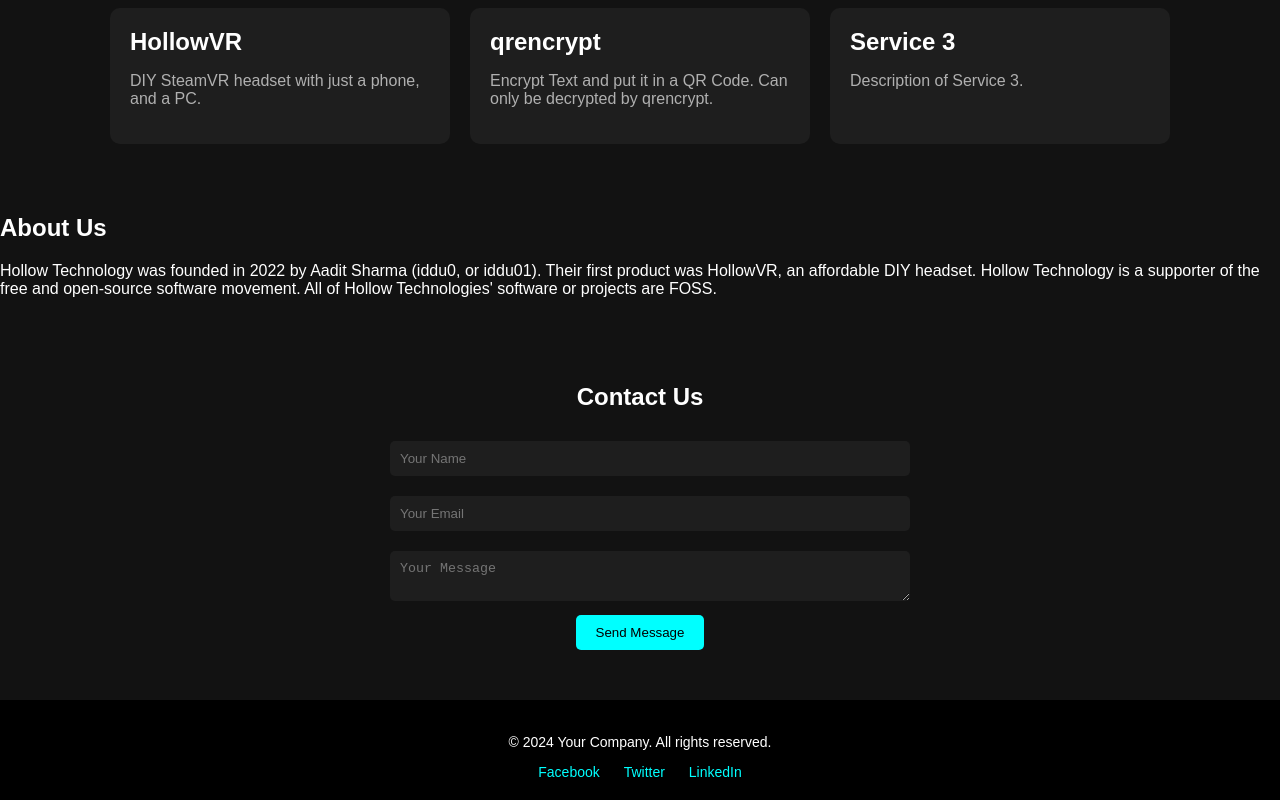
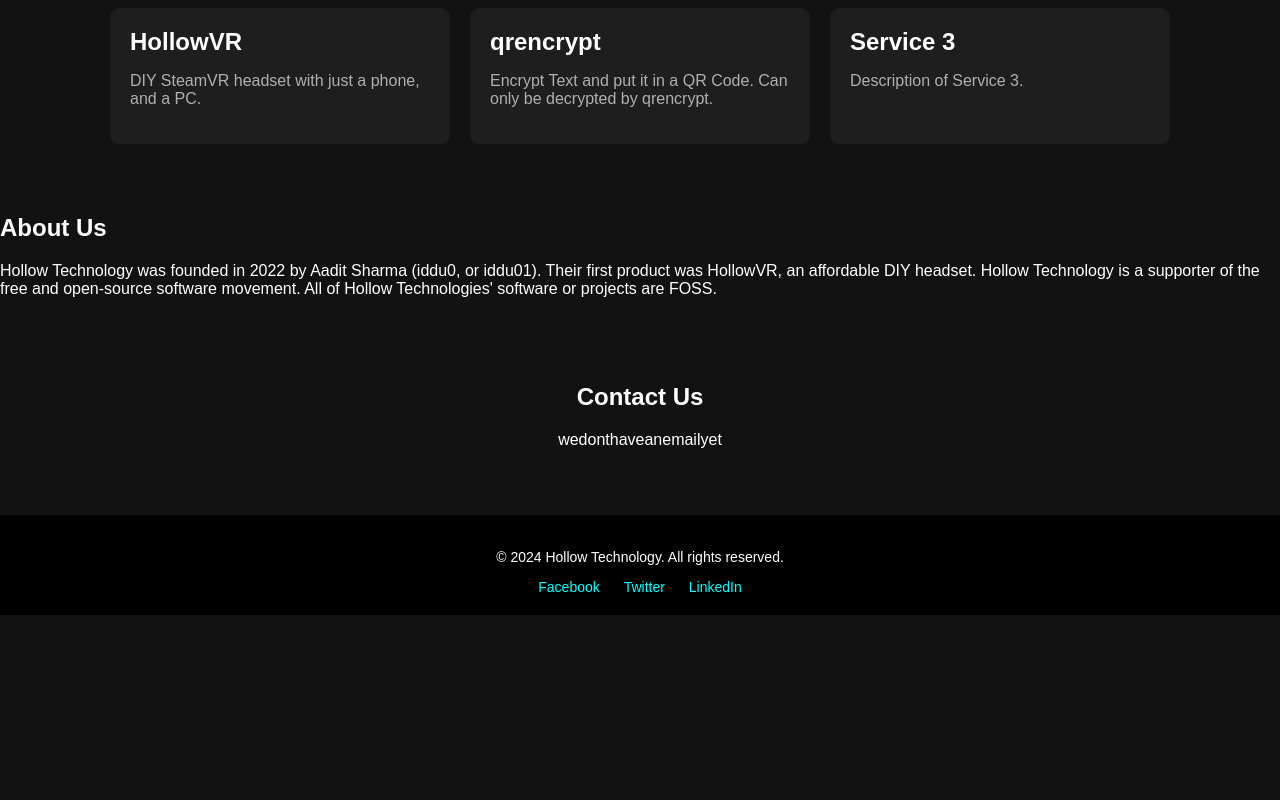
Before and after one commit to HollowTechnology/hollowtechnology.github.io, a plain HTML site: page index.html in a window 1280 px wide. Shown: the part 591-1391 px from the top of the page. After the commit the page ends 1206 px from the top, so only its background shows below. Drawn offline with Linux system fonts and the light colour scheme.

Commit message:
Update index.html

```diff
--- a/index.html
+++ b/index.html
@@ -54,16 +54,11 @@
 
   <section id="contact">
     <h2>Contact Us</h2>
-    <form>
-      <input type="text" placeholder="Your Name" required>
-      <input type="email" placeholder="Your Email" required>
-      <textarea placeholder="Your Message" required></textarea>
-      <button type="submit">Send Message</button>
-    </form>
+    <p>wedonthaveanemailyet</p>
   </section>
 
   <footer>
-    <p>&copy; 2024 Your Company. All rights reserved.</p>
+    <p>&copy; 2024 Hollow Technology. All rights reserved.</p>
     <div class="socials">
       <a href="#">Facebook</a>
       <a href="#">Twitter</a>
```
